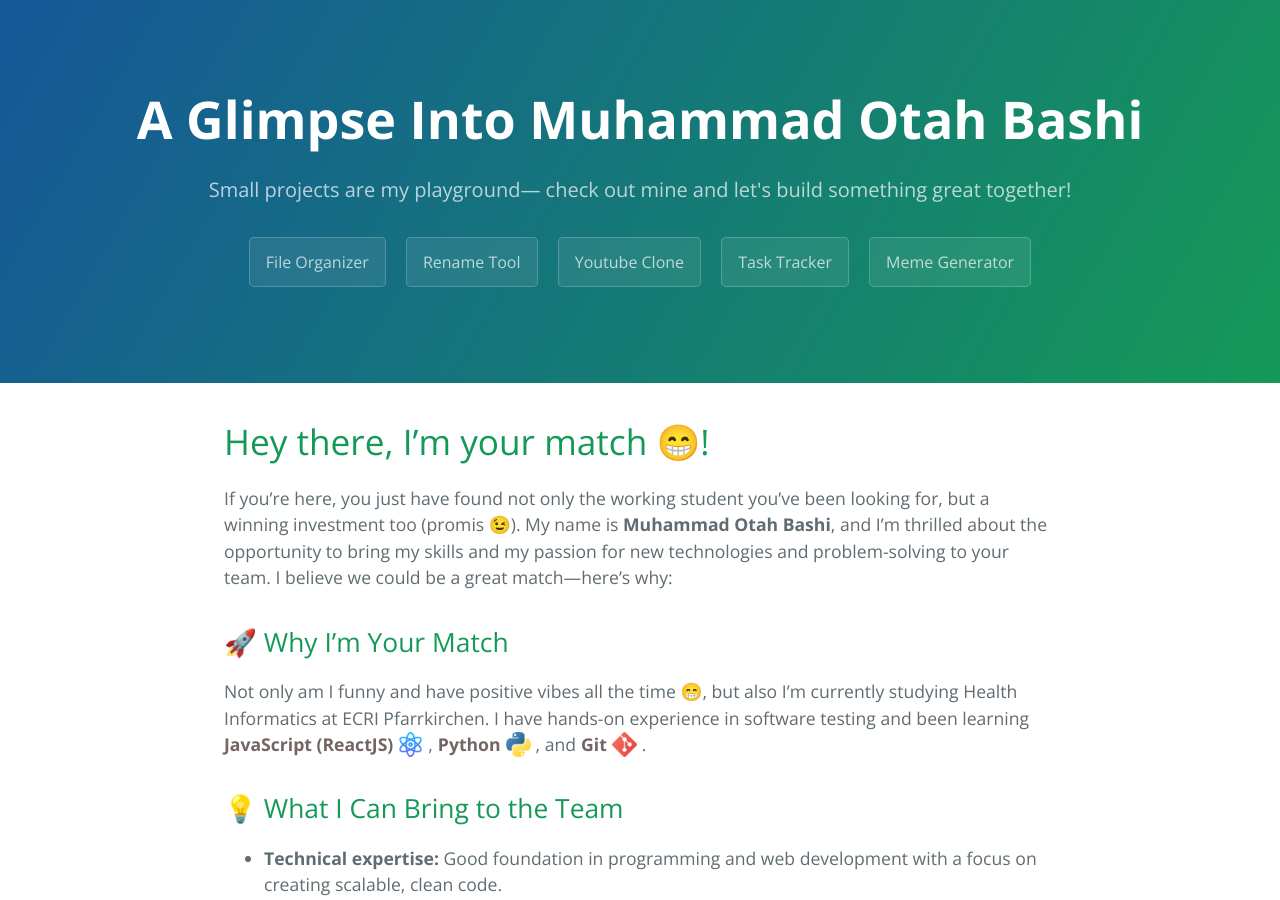
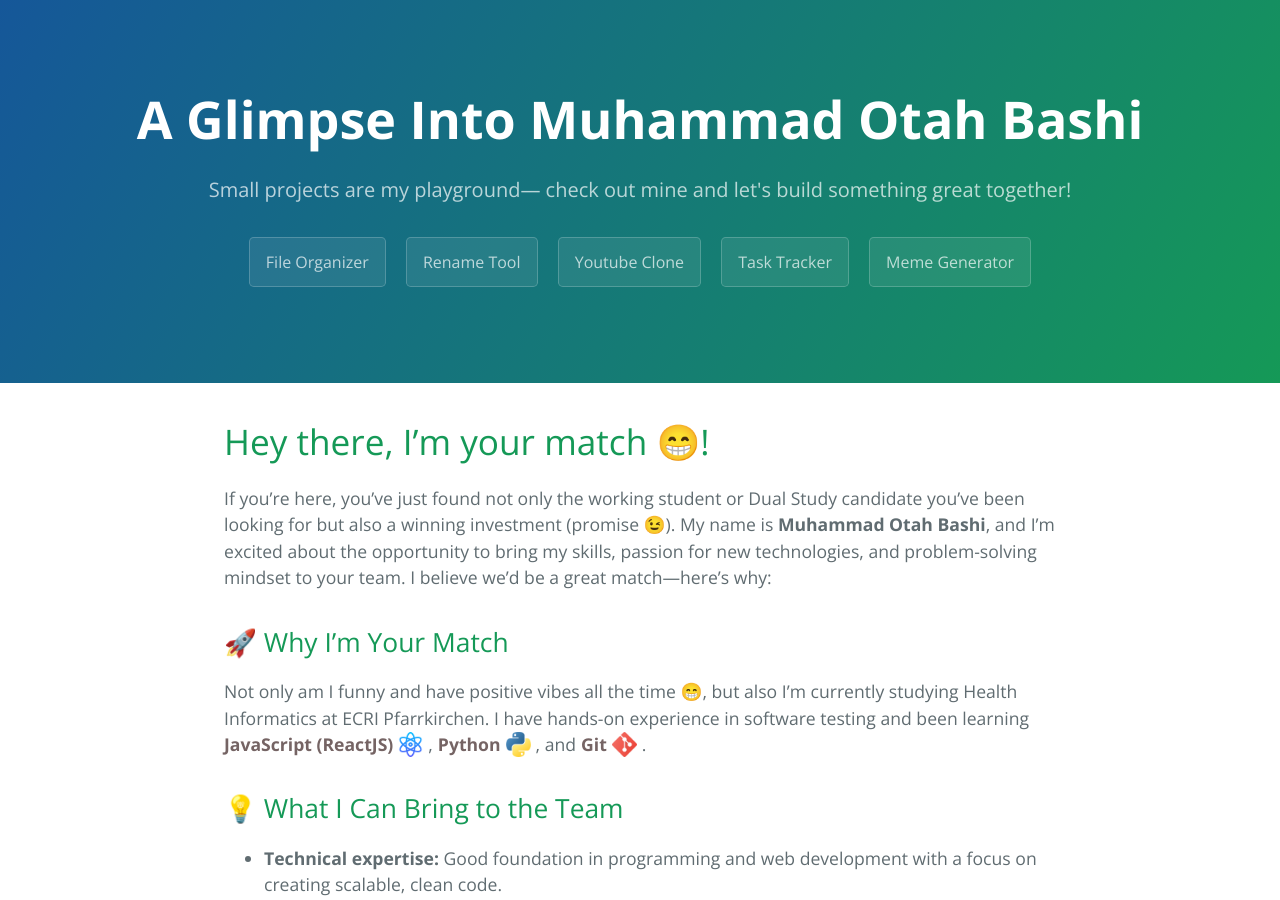
Before and after one commit to Bashlenix/portfolio, a Jekyll site: the page built from index.md, in a window 1280 px wide and 900 px high. Built offline with Jekyll 4.4.1, drawn with Linux system fonts in a browser that asks for light colours.

Commit message:
refining the introduction

```diff
--- a/index.md
+++ b/index.md
@@ -4,7 +4,7 @@ layout: default
 
 # Hey there, I'm your match 😁!
 
-If you’re here, you just have found not only the working student you've been looking for, but a winning investment too (promis 😉). My name is <strong>Muhammad Otah Bashi</strong>, and I’m thrilled about the opportunity to bring my skills and my passion for new technologies and problem-solving to your team. I believe we could be a great match—here's why:
+If you’re here, you’ve just found not only the working student or Dual Study candidate you’ve been looking for but also a winning investment (promise 😉). My name is <strong>Muhammad Otah Bashi</strong>, and I’m excited about the opportunity to bring my skills, passion for new technologies, and problem-solving mindset to your team. I believe we’d be a great match—here’s why:
 
 ## 🚀 Why I’m Your Match
 
```
Also changed, not shown: README.md.
